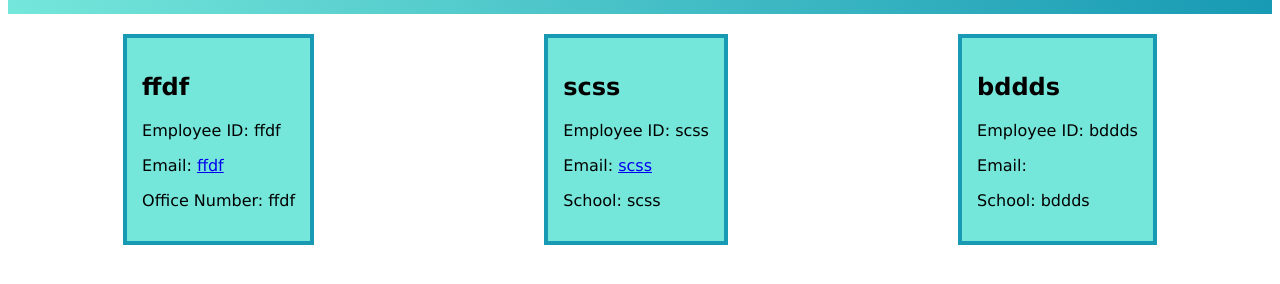
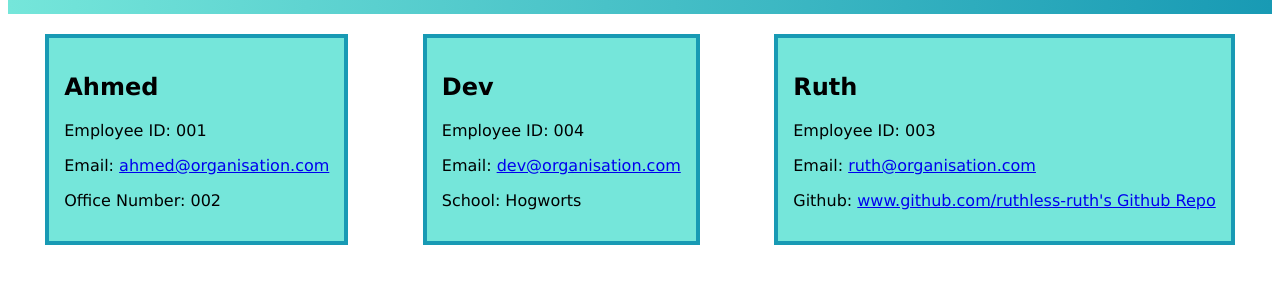
Before and after one commit to cherry-aisha/week-10-command-line-app, a website: page dist/team.html in a window 1280 px wide. Shown: the part 84-368 px from the top of the page. Drawn offline with Linux system fonts and the light colour scheme.

Commit message:
Completed readme

```diff
--- a/dist/team.html
+++ b/dist/team.html
@@ -16,28 +16,28 @@
         <div class="team">
             <div class="team-card">
                 <div class="teamCardH">
-                <h2>ffdf</h2>
-                <p>Employee ID: ffdf</p>
-                <p>Email: <a href='mailto:ffdf'>ffdf</a></p>
-                <p>Office Number: ffdf</p>
+                <h2>Ahmed</h2>
+                <p>Employee ID: 001</p>
+                <p>Email: <a href='mailto:ahmed@organisation.com'>ahmed@organisation.com</a></p>
+                <p>Office Number: 002</p>
                 </div>
             </div>
             <div class="team-card">
                 <div class="teamCardH">
-                <h2>scss</h2>
-                <p>Employee ID: scss</p>
-                <p>Email: <a href='mailto:scss'>scss</a></p>
-                <p>School: scss</p>
-                </div>
-            </div><div class="team-card">
-                <div class="teamCardH">
-                <h2>bddds</h2>
-                <p>Employee ID: bddds</p>
-                <p>Email: <a href='mailto:'></a></p>
-                <p>School: bddds</p>
+                <h2>Dev</h2>
+                <p>Employee ID: 004</p>
+                <p>Email: <a href='mailto:dev@organisation.com'>dev@organisation.com</a></p>
+                <p>School: Hogworts</p>
                 </div>
             </div>
-
+            <div class="team-card">
+                    <div class="teamCardH">
+                    <h2>Ruth</h2>
+                    <p>Employee ID: 003</p>
+                    <p>Email: <a href='mailto:ruth@organisation.com'>ruth@organisation.com</a></p>
+                    <p>Github: <a href='https://github.com/www.github.com/ruthless-ruth' target='_blank'>www.github.com/ruthless-ruth's Github Repo</a></p>
+                    </div>
+                </div>
         </div>
     </main>
 </body>
```
Also changed, not shown: README.md.
